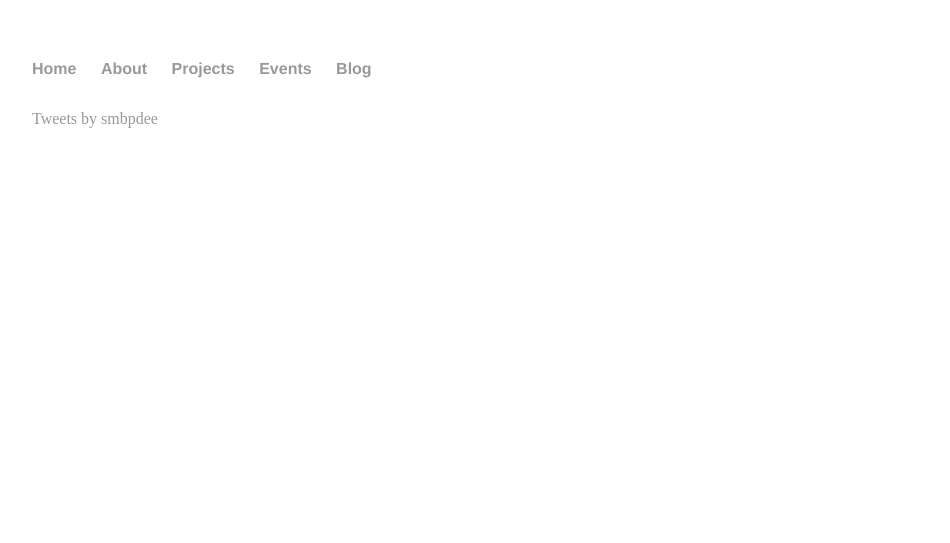
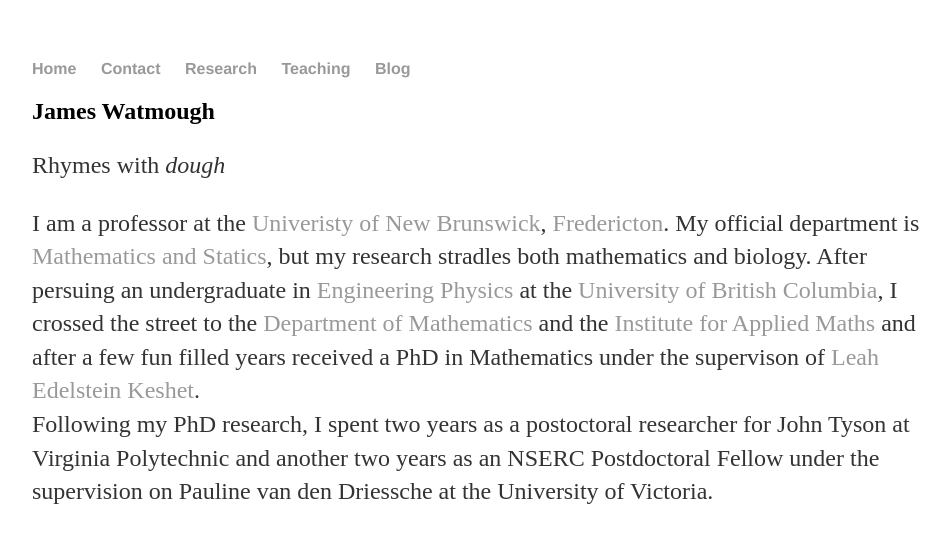
Before and after one commit to jameswatmough/jameswatmough.github.io, a Jekyll site: the page built from index.md, in a window 1280 px wide. Shown: the top 543 px of the page, without its empty margins (160-1110 px from the left). Built offline with Jekyll 4.4.1, drawn with Linux system fonts in a browser that asks for light colours; comment, search, counter and statistics services are not loaded.

Commit message:
drafted main page and contact info

```diff
--- a/_layouts/default.html
+++ b/_layouts/default.html
@@ -8,9 +8,9 @@
 			<nav>
     		<ul>
         		<li><a href="/">Home</a></li>
-	        	<li><a href="/about">About</a></li>
-        		<li><a href="/projects">Projects</a></li>
-        		<li><a href="/events">Events</a></li>
+	        	<li><a href="/contact">Contact</a></li>
+        		<li><a href="/research">Research</a></li>
+        		<li><a href="/teaching">Teaching</a></li>
         		<li><a href="/blog">Blog</a></li>
     		</ul>
 		</nav>
--- a/index.html
+++ /dev/null
@@ -1,19 +0,0 @@
----
-layout: default
-title: James Watmough
----
-
-<h1> </h1>
-
-<div class="blurb">
-
-
-	<p>
-
-	<p>
-
-</div>
-
-<div class="container">
-<a class="twitter-timeline" href="https://twitter.com/smbpdee?ref_src=twsrc%5Etfw">Tweets by smbpdee</a> <script async src="https://platform.twitter.com/widgets.js" charset="utf-8"></script>
-</div>
--- /dev/null
+++ b/index.md
@@ -0,0 +1,11 @@
+---
+layout: default
+title: James Watmough
+---
+
+## James Watmough
+
+Rhymes with *dough*
+
+I am a professor at the [Univeristy of New Brunswick](www.unb.ca), [Fredericton](www.fredericton.ca).  My official department is [Mathematics and Statics](https://www.unb.ca/fredericton/science/depts/math-stats/index.html), but my research stradles both mathematics and biology.   After persuing an undergraduate in [Engineering Physics](https://www.engphys.ubc.ca/) at the [University of British Columbia](https://www.ubc.ca/), I crossed the street to the [Department of Mathematics](https://www.math.ubc.ca/) and the [Institute for Applied Maths](https://www.iam.ubc.ca/) and after a few fun filled years received a PhD in Mathematics under the supervison of [Leah Edelstein Keshet](http://www.math.ubc.ca/~keshet/keshet.html).
+Following my PhD research, I spent two years as a postoctoral researcher for John Tyson at Virginia Polytechnic and another two years as an NSERC Postdoctoral Fellow under the supervision on Pauline van den Driessche at the University of Victoria.
```
Also changed, not shown: about/index.html (deleted, +0 -15 lines), contact/index.md (added, +22 -0 lines).
